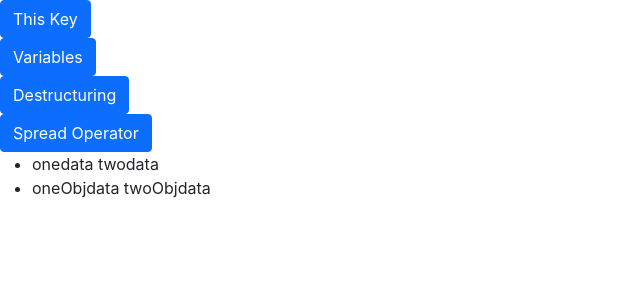
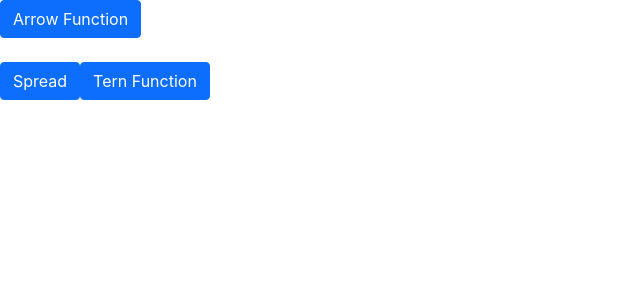
Before and after one commit to lokeshkumardubai1990/react, a React (Create React App) app: page / in a window 1280 px wide. Shown: the top 300 px of the page, without its empty margins (0-640 px from the left). Built offline with nearby package versions, Linux system fonts and the light colour scheme.

Commit message:
es6 training updated

```diff
--- a/src/Home.js
+++ b/src/Home.js
@@ -5,108 +5,53 @@ class Home extends React.Component {
     super(props);
   }
 
-  /*Arrow function */
+  /* Arrow function */
+
   thisKey = () => {
     console.log(this);
   };
 
-  /*variables*/
-
-  variables = () => {
-    var ab = "test";
-
-    if (ab === "test") {
-      let ab = "Let key";
-      console.log(ab);
-    }
-    console.log(ab);
-  };
-
-  destructuring = () => {
-    const empDetails = ["John", "8956", "Sr Engineer"];
-
-    const [empName, empId, designation] = empDetails;
-    console.log(empName, empId, designation);
-    const empData = {
-      name: "John",
-      employeeId: "8956",
-      designation: "Sr Engineer",
-      experience: 10,
-      bloodGroup: "B Positive",
-    };
-
-    const { name, employeeId, bloodGroup } = empData;
-    console.log(name, employeeId, bloodGroup);
-  };
+  // spread operator
 
   spreadFunction = () => {
     const classComp = ["state", "constructor", "render"];
     const funcComp = ["props", "useEffect", "return"];
-    const mergeComp = [...classComp, ...funcComp];
-    // console.log(mergeComp);
+    const mergeTwoarray = [...classComp, ...funcComp];
+    // console.log(mergeTwoarray);
 
-    const personalDetails = { name: "Peter", age: 32 };
-    const officeDetails = { officeName: "Google", location: "USA" };
+    const obj1 = { name: "peter", age: 32 };
+    const obj2 = { location: "bangalore", country: "India" };
     // old way
 
-    const mergeObj = Object.assign(personalDetails, officeDetails);
-    const newWayofMerget = { ...personalDetails, officeDetails };
-    const copyPersonalDetails = { ...personalDetails };
-    personalDetails.name = "John";
-    console.log(personalDetails, copyPersonalDetails);
+    const mergeTwoObj = { ...obj1, ...obj2 };
+    //console.log(mergeTwoObj);
+
+    // destructuring
+    const arrayNumbers = [1, 2, 3, 4, 5];
+
+    const [one, two, ...rest] = arrayNumbers;
+    console.log(...rest);
+  };
+
+  ternaryFunction = () => {
+    let ab = 1;
+    return ab === 3 ? console.log("true") : console.log("false");
   };
 
   render() {
-    const mapArray = {
-      data: [
-        {
-          one: "onedata",
-          two: "twodata",
-          three: "threedata",
-          four: "fourdata",
-        },
-        {
-          one: "oneObjdata",
-          two: "twoObjdata",
-          three: "threeObjdata",
-          four: "fourObjdata",
-        },
-      ],
-    };
     return (
       <div>
-        <div>
-          <button className="btn btn-primary" onClick={this.thisKey}>
-            This Key
-          </button>
-        </div>
-
-        <div>
-          <button className="btn btn-primary" onClick={this.variables}>
-            Variables
-          </button>
-        </div>
-
-        <div>
-          <button className="btn btn-primary" onClick={this.destructuring}>
-            Destructuring
-          </button>
-        </div>
-
-        <div>
-          <button className="btn btn-primary" onClick={this.spreadFunction}>
-            Spread Operator
-          </button>
-        </div>
-        <ul>
-          {mapArray.data.map((item, index) => {
-            return (
-              <li key={index}>
-                {item.one} {item.two}
-              </li>
-            );
-          })}
-        </ul>
+        <button className="btn btn-primary" onClick={this.thisKey}>
+          Arrow Function
+        </button>{" "}
+        <br />
+        <br />
+        <button className="btn btn-primary" onClick={this.spreadFunction}>
+          Spread
+        </button>
+        <button className="btn btn-primary" onClick={this.ternaryFunction}>
+          Tern Function
+        </button>
       </div>
     );
   }
```
